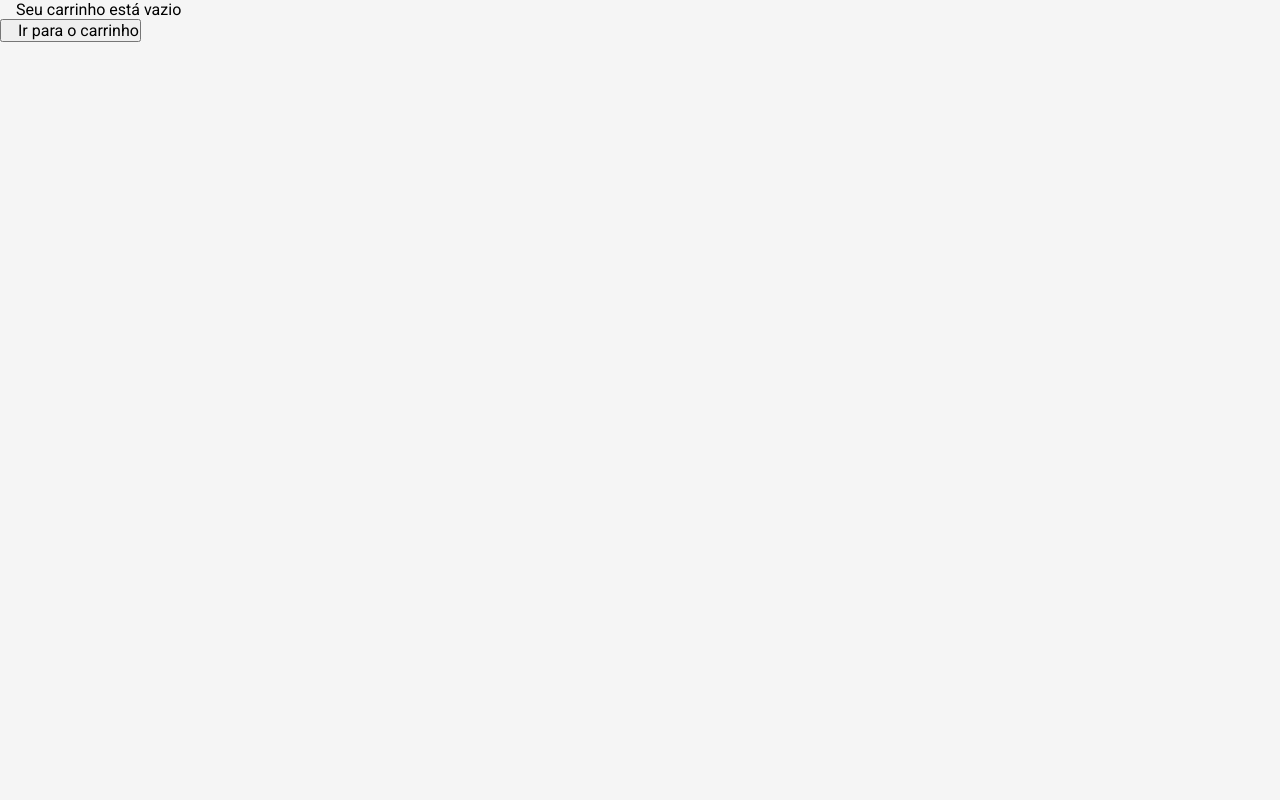
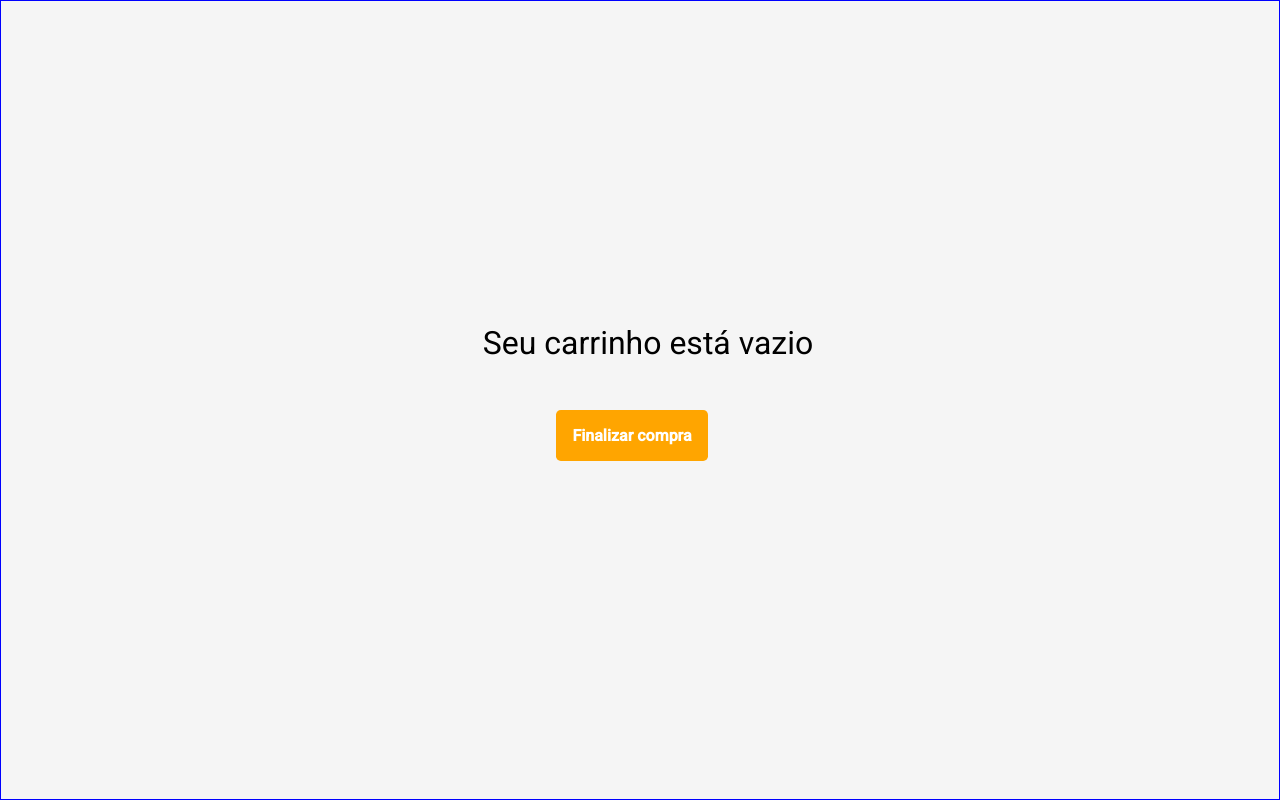
Before and after one commit to defauth98/frontend-online-store, a React (Create React App) app: page /#/Cart in a window 1280 px wide. Built offline with nearby package versions, Linux system fonts and the light colour scheme.

Commit message:
Estilização da tela do carinho de compras

```diff
--- a/src/components/Button/index.jsx
+++ b/src/components/Button/index.jsx
@@ -1,5 +1,7 @@
 import React from 'react';
 import PropTypes from 'prop-types';
+
+import './styles.css';
 
 class Button extends React.Component {
   render() {
@@ -8,6 +10,7 @@
       <button
         type="button"
         data-testid={ testId }
+
       >
         {children}
       </button>
--- /dev/null
+++ b/src/components/Button/styles.css
@@ -0,0 +1,14 @@
+.button {
+  padding: 0.3rem;
+  font-size: 1rem;
+  background: transparent;
+  border: none;
+  font-weight: bold;
+  background: orange;
+  border-radius: 0.3rem;
+  padding: 1rem;
+  margin-top: 1rem;
+  margin: 1rem auto;
+  transition: all 0.2s;
+  margin-right: 1rem;
+}
--- a/src/pages/Cart/index.jsx
+++ b/src/pages/Cart/index.jsx
@@ -1,7 +1,8 @@
 import React from 'react';
 import PropTypes from 'prop-types';
 import { Link } from 'react-router-dom';
-import Button from '../../components/Button';
+
+import './styles.css';
 
 class Cart extends React.Component {
   /**
@@ -51,52 +52,80 @@
   render() {
     const { cartProduct } = this.state;
     const cartItems = (
-      <section>
+      <section className="cart-page">
+
         {cartProduct.map(({ id, price, thumbnail, title, quantProduct }, index) => (
-          <div key={ index }>
-            <h1 data-testid="shopping-cart-product-name">{title}</h1>
-            <img src={ thumbnail } alt={ title } />
-            <p>{price}</p>
-            <p>
-              Quantidade:&nbsp;
-              <strong data-testid="shopping-cart-product-quantity">
-                { quantProduct }
-              </strong>
+          <div key={ index } className="item-container">
+            <img src={ thumbnail } alt={ title } className="item-thumbnail" />
+
+            <div className="info-container">
+              <h1
+                data-testid="shopping-cart-product-name"
+                className="item-name"
+              >
+                {title}
+              </h1>
+              <p className="item-price">
+                {`R$${price}`}
               </p>
+            </div>
+
+            <div className="quantity-container">
               <button
                 key={ index }
                 type="button"
+                className="increase-item-quantity quantity-btn"
                 data-testid="product-increase-quantity"
                 name="productIncreaseQuantity"
                 onClick={ (e) => this.handleChange(e, id) }
               >
-              Aumentar Quantidade
+                +
               </button>
+              <strong
+                data-testid="shopping-cart-product-quantity"
+                className="item-quantity-number "
+              >
+                { quantProduct }
+              </strong>
+
               <button
                 key={ index + 1 }
                 type="button"
+                className="decrease-item-quantity quantity-btn"
                 data-testid="product-decrease-quantity"
                 name="productDecreaseQuantity"
                 onClick={ (e) => this.handleChange(e, id) }
               >
-              Diminuir Quantidade
+                -
               </button>
+            </div>
+
           </div>))}
       </section>
     );
+
     const noItems = (
-      <p data-testid="shopping-cart-empty-message">
+      <p data-testid="shopping-cart-empty-message" className="cart-empty-message">
         Seu carrinho está vazio
       </p>
     );
+
     return (
-      <div>
+      <div className="cart-btn-container">
+        { cartProduct.length > 0 && <h1 className="cart-title">Itens no carrinho</h1>}
+
         { cartProduct.length === 0 ? noItems : cartItems}
-        <Link to="/checkout" data-testid="checkout-products">
-          <Button>
-            Ir para o carrinho
-          </Button>
+
+        <Link
+          to="/checkout"
+          data-testid="checkout-products"
+          className="cart-btn-link"
+        >
+          <button type="button" className="cart-btn">
+            Finalizar compra
+          </button>
         </Link>
+
       </div>
     );
   }
--- /dev/null
+++ b/src/pages/Cart/styles.css
@@ -0,0 +1,95 @@
+.cart-empty-message {
+  font-size: 2rem;
+  margin-bottom: 2rem;
+}
+
+.cart-btn-container {
+  height: 100vh;
+  width: 100vw;
+  display: flex;
+  flex-direction: column;
+  align-items: center;
+  justify-content: center;
+  border: 1px solid blue;
+}
+
+.cart-title {
+  font-weight: normal;
+}
+
+.cart-btn {
+  padding: 0.3rem;
+  font-size: 1rem;
+  background: transparent;
+  border: none;
+  font-weight: bold;
+  background: orange;
+  color: white;
+  border-radius: 0.3rem;
+  padding: 1rem;
+  margin-top: 1rem;
+  margin: 1rem auto;
+  transition: all 0.2s;
+  margin-right: 1rem;
+}
+
+.cart-page {
+  width: 80%;
+  height: 80%;
+  padding: 2rem;
+  overflow-y: scroll;
+}
+
+.item-container {
+  border: 1px solid #c5c5c5;
+  border-radius: 0.4rem;
+  display: flex;
+  height: 10rem;
+  padding: 0.3rem;
+  margin-bottom: 1rem;
+}
+
+.item-thumbnail {
+  background-size: contain;
+}
+
+.info-container {
+  margin: 1rem;
+}
+
+.item-name {
+  max-width: 30rem;
+}
+
+.item-price {
+  margin-top: 1rem;
+  font-weight: bold;
+}
+
+.quantity-container {
+  display: flex;
+  align-items: center;
+  justify-content: center;
+}
+
+.increase-item-quantity {
+  background-color: green;
+  margin-right: 0.5rem;
+}
+
+.quantity-btn {
+  border: none;
+  border-radius: 0.2rem;
+  color: white;
+  width: 2rem;
+  height: 2rem;
+  padding: 0;
+  font-size: 1rem;
+  text-align: center;
+  padding-left: 0;
+}
+
+.decrease-item-quantity {
+  background-color: red;
+  margin-left: 0.5rem;
+}
--- a/src/pages/ProductDetails/index.jsx
+++ b/src/pages/ProductDetails/index.jsx
@@ -22,13 +22,13 @@
           />
         </div>
         <div className="infos-container">
-          <h1 data-testid="product-detail-name" className="product-title">{ title }</h1>
+          <h1 data-testid="product-detail-name" className="product-title">{title}</h1>
           <h2 className="product-price">{` R$ ${price} `}</h2>
           <div>
             <ul className="product-info">
               {attributes.map(({ value_name: value, name }, index) => (
                 <li key={ index } className="product-info-item">
-                  { `${name} : ${value}`}
+                  {`${name} : ${value}`}
                 </li>))}
             </ul>
           </div>
--- a/src/pages/ProductDetails/styles.css
+++ b/src/pages/ProductDetails/styles.css
@@ -26,7 +26,7 @@
   border: 1px solid #c5c5c5;
   margin: 1rem;
   padding: 1rem;
-  max-height: 1000px;
+  max-height: 800px;
   overflow: hidden;
 }
 
@@ -82,6 +82,7 @@
   padding: 0.3rem;
   width: 100%;
   margin: 0.5rem 0;
+  resize: none;
 }
 
 .product-evaluation-text {
```
Lines whose indentation alone changed are shown as unchanged.
